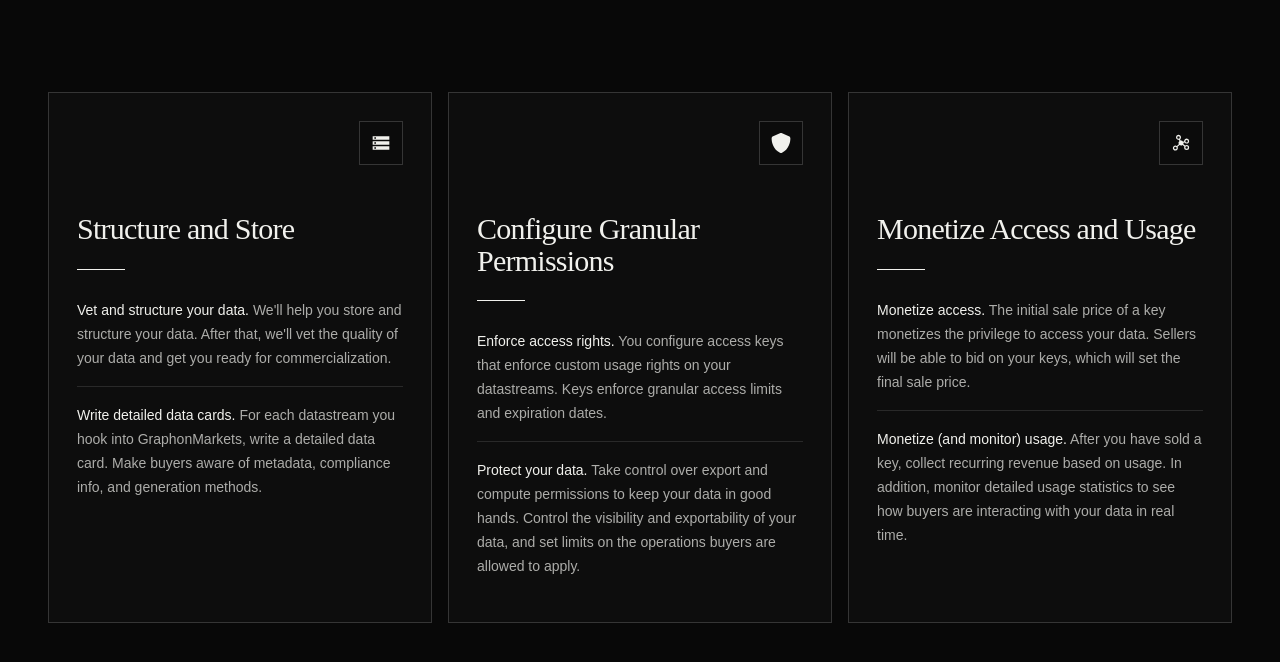
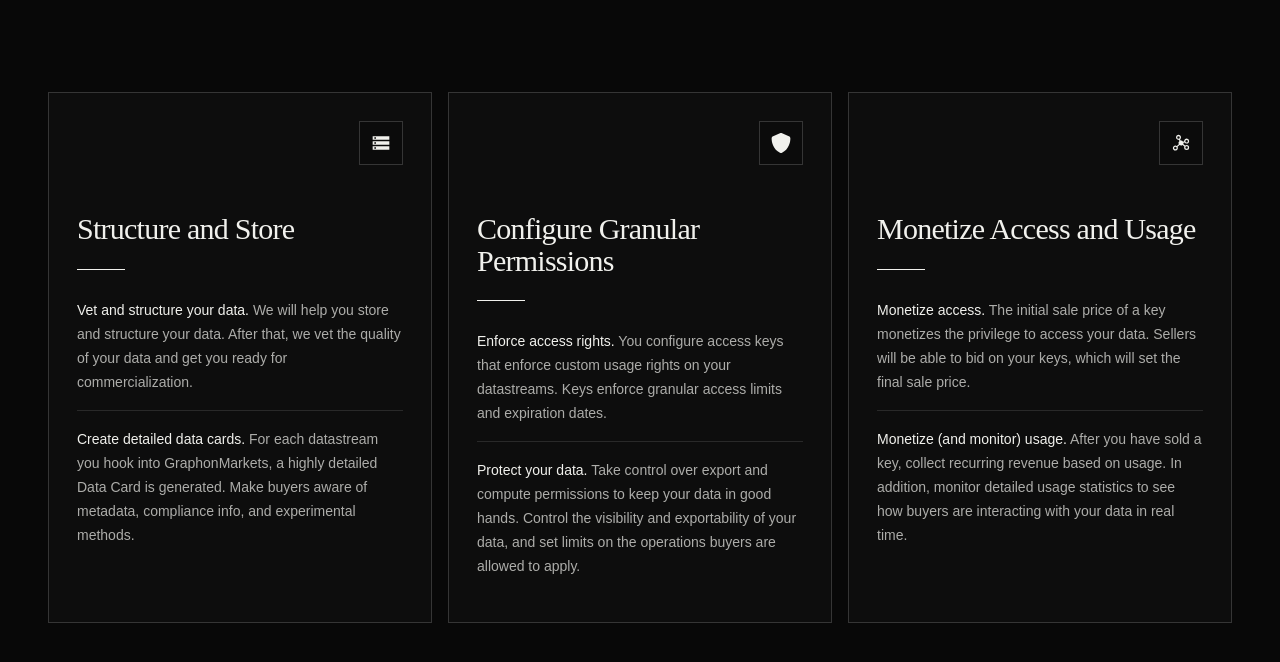
Before and after one commit to iamaray/graphon_one_pager, a Next.js app in the folder graphon-one-pager/: page / in a window 1280 px wide. Shown: the part 1348-2010 px from the top of the page. Built offline with nearby package versions, Linux system fonts and the light colour scheme.

Commit message:
small wording changes

```diff
--- a/graphon-one-pager/app/page.tsx
+++ b/graphon-one-pager/app/page.tsx
@@ -41,16 +41,15 @@ export default function Home() {
             body={
               <ul>
                 <li>
-                  <strong>Vet and structure your data.</strong> We&apos;ll help
-                  you store and structure your data. After that, we&apos;ll vet
-                  the quality of your data and get you ready for
-                  commercialization.
+                  <strong>Vet and structure your data.</strong> We will help you
+                  store and structure your data. After that, we vet the quality
+                  of your data and get you ready for commercialization.
                 </li>
                 <li>
-                  <strong>Write detailed data cards.</strong> For each
-                  datastream you hook into GraphonMarkets, write a detailed data
-                  card. Make buyers aware of metadata, compliance info, and
-                  generation methods.
+                  <strong>Create detailed data cards.</strong> For each
+                  datastream you hook into GraphonMarkets, a highly detailed
+                  Data Card is generated. Make buyers aware of metadata,
+                  compliance info, and experimental methods.
                 </li>
               </ul>
             }
```
